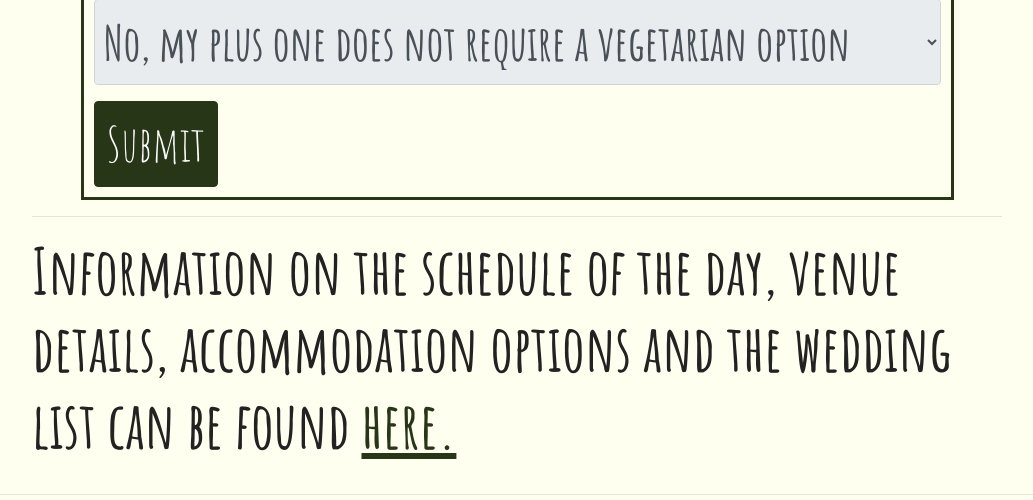
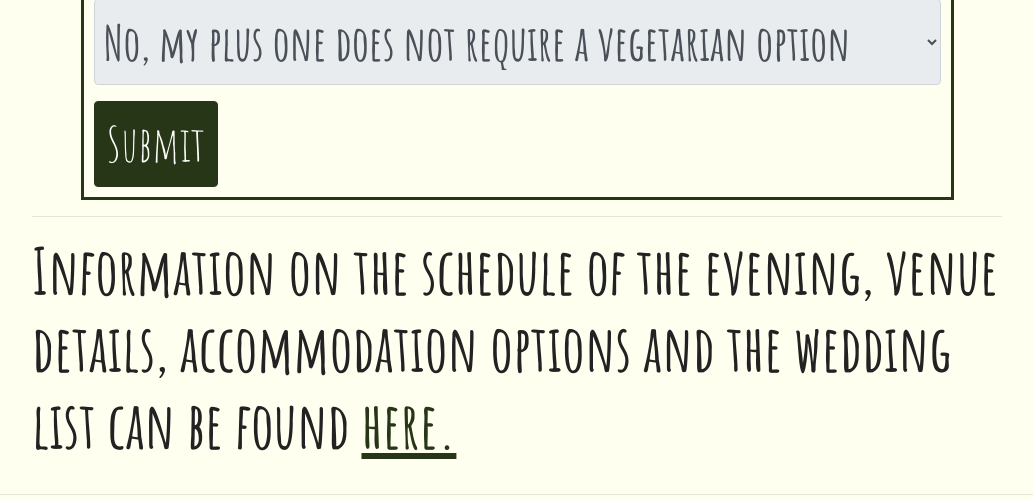
Before and after one commit to DanGahan/rsvp, a Django app: page /evening/ in a window 1280 px wide. Shown: the part 3212-3712 px from the top of the page, without its empty margins (123-1156 px from the left). Run offline with Django 3.2, Linux system fonts and the light colour scheme; some libraries are stand-ins or nearby versions.

Commit message:
changed one word onm evening form

```diff
--- a/frontend/frontend/templates/evening.html
+++ b/frontend/frontend/templates/evening.html
@@ -67,7 +67,7 @@
   </div>
 <hr>
 <div class="blog_item">
-	<h3>Information on the schedule of the day, venue details, accommodation options and the wedding list can be found <a href="/eveningsuccess/">here. </a></h3>
+	<h3>Information on the schedule of the evening, venue details, accommodation options and the wedding list can be found <a href="/eveningsuccess/">here. </a></h3>
 		</article>
 	</div>
 	<!-- Blog Page end -->
```
